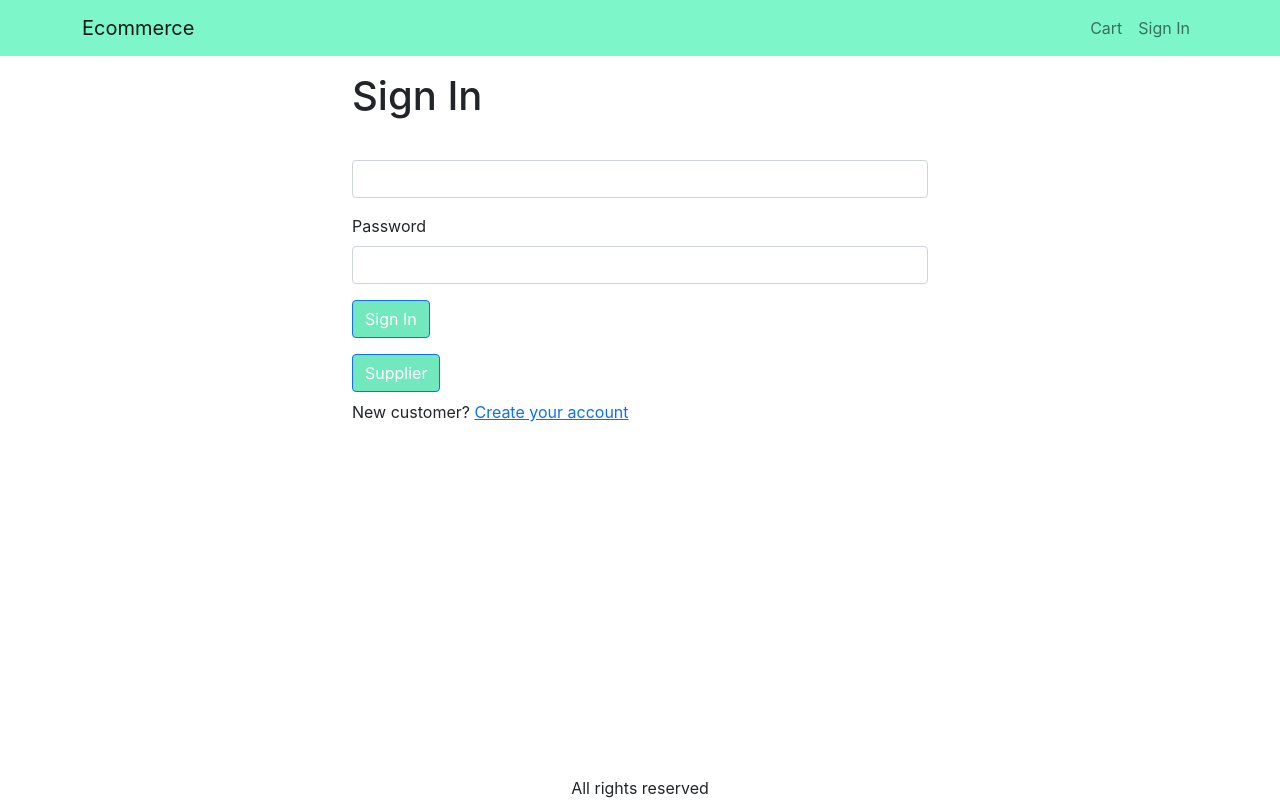
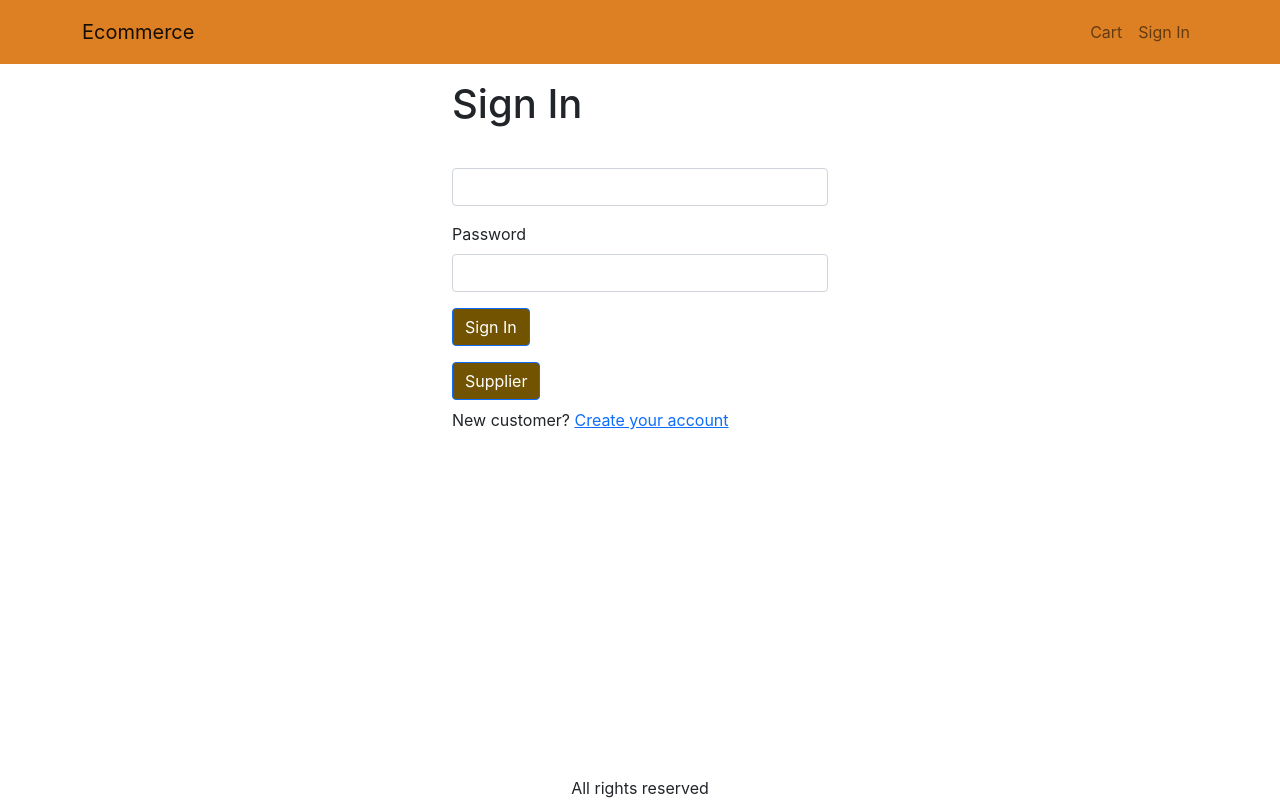
Before and after one commit to Akib-Alvee/ecommerce, a React (Create React App) app in the folder frontend/: page /signin in a window 1280 px wide. Built offline with nearby package versions, Linux system fonts and the light colour scheme.

Commit message:
UI updated

```diff
--- a/frontend/package.json
+++ b/frontend/package.json
@@ -3,6 +3,10 @@
   "version": "0.1.0",
   "private": true,
   "dependencies": {
+    "@emotion/react": "^11.10.0",
+    "@emotion/styled": "^11.10.0",
+    "@material-ui/lab": "^4.0.0-alpha.61",
+    "@mui/material": "^5.10.2",
     "@testing-library/jest-dom": "^5.16.4",
     "@testing-library/react": "^13.2.0",
     "@testing-library/user-event": "^13.5.0",
--- a/frontend/src/index.css
+++ b/frontend/src/index.css
@@ -13,10 +13,11 @@ main {
   flex: 1;
 }
 .btn-primary {
-  background-color: #72e8bd;
+  background-color: #725302;
 }
 .navbar {
-  background-color: #7df7ca;
+  background-color: rgb(221, 128, 36);
+  height: 8vh;
 }
 .products {
   display: flex;
@@ -28,12 +29,13 @@ main {
 }
 .product {
   border: 1px #404040 solid;
-  margin: 1rem;
+  margin: 10rem;
 }
 
 .product img {
   width: 100%;
-  max-width: 400px;
+  max-width: 350px;
+  height: 350px;
 }
 
 .product-info {
@@ -46,8 +48,9 @@ main {
 .img-thumbnail {
   height: 80px;
 }
+
 .small-container {
-  max-width: 600px;
+  max-width: 400px;
 }
 .checkout-steps > div {
   border-bottom: 0.2rem solid #a0a0a0;
--- a/frontend/src/screens/PlaceOrderScreen.js
+++ b/frontend/src/screens/PlaceOrderScreen.js
@@ -100,7 +100,7 @@ export default function PlaceOrderScreen() {
           itemsPrice: cart.itemsPrice,
           shippingPrice: cart.shippingPrice,
           taxPrice: cart.taxPrice,
-          totalPrice: cart.totalPrice,
+          totalPrice: cart.totalPrice*.8,
           transactionID:transactionID,
         },
         {
```
Also changed, not shown: frontend/src/screens/HomeScreen.js (+5 -5 lines), frontend/src/screens/SignupScreen .js (+8 -5 lines), 2 other files (tests, documents, lock files or other folders).
